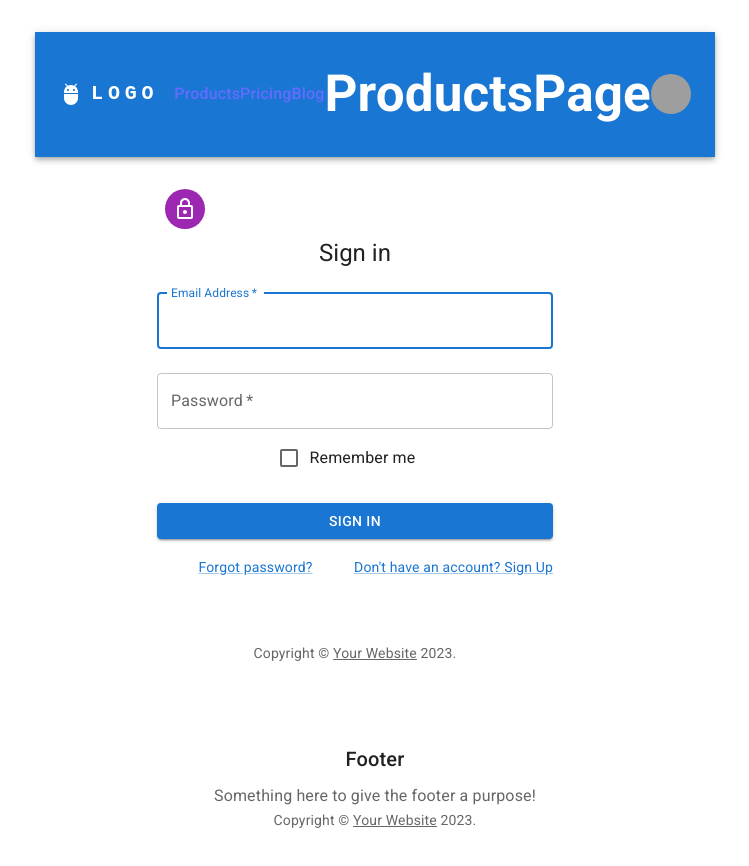
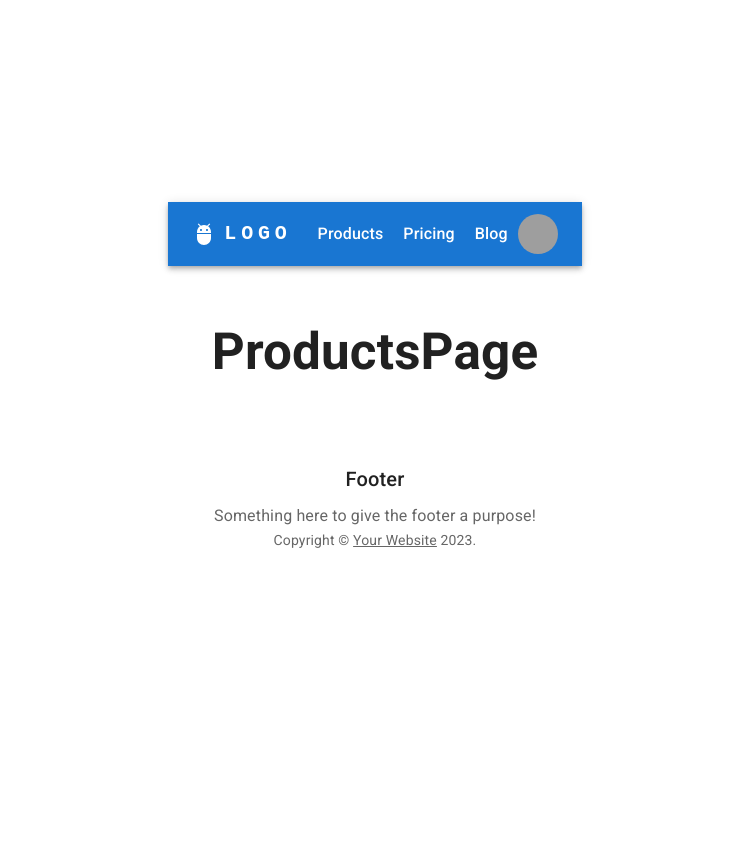
Before and after one commit to ittopshamb/aridon-shop-frontend, a React (Vite) app: page /Products in a window 1280 px wide. Shown: the top 866 px of the page, without its empty margins (265-1014 px from the left). After the commit the page ends 800 px from the top, so only its background shows below. Built offline with nearby package versions, Linux system fonts and the light colour scheme; grey boxes are pictures that could not be loaded.

Commit message:
Fixed page display

```diff
--- a/src/components/Layout/Header.tsx
+++ b/src/components/Layout/Header.tsx
@@ -8,12 +8,10 @@ import Menu from '@mui/material/Menu';
 import MenuIcon from '@mui/icons-material/Menu';
 import Container from '@mui/material/Container';
 import Avatar from '@mui/material/Avatar';
-import Button from '@mui/material/Button';
 import Tooltip from '@mui/material/Tooltip';
 import MenuItem from '@mui/material/MenuItem';
 import AdbIcon from '@mui/icons-material/Adb';
-import {Routes, BrowserRouter as Router, Route, Link, useRoutes} from 'react-router-dom';
-import ProductsPage from '../../features/Catalog/ProductsPage';
+import { Link }from 'react-router-dom';
 const pages = ['Products', 'Pricing', 'Blog'];
 const settings = ['Profile', 'Account', 'Dashboard', 'Logout'];
 
@@ -28,26 +26,13 @@ function ResponsiveAppBar() {
         setAnchorElUser(event.currentTarget);
     };
 
-    const handleCloseNavMenu = (page) => {
+    const handleCloseNavMenu = () => {
         setAnchorElNav(null);
     };
 
     const handleCloseUserMenu = () => {
         setAnchorElUser(null);
     };
-
-    // const publicRoutes = [
-    //     {
-    //         path: '/products',
-    //         component: ProductsPage
-    //     }
-    // ]
-    // const header = () => {
-    //     let routes = useRoutes([
-    //         {path: '/products', element: <ProductsPage/>}
-    //     ])
-    //     return routes;
-    // }
 
     return (
         <AppBar position="static">
@@ -127,19 +112,15 @@ function ResponsiveAppBar() {
                     >
                         LOGO
                     </Typography>
-                    <Router>
                         <Box sx={{ flexGrow: 1, display: { xs: 'none', md: 'flex' } }}>
                             {pages.map((page) => (
-                                <Link key={page} to={`/${page}`}
-                                      sx={{ my: 2, color: 'white', display: 'block' }}>
+                                <Link style={{color: "white", margin:"10px"}} key={page} to={`/${page}`}
+                                      // sx={{ my: 2, color: 'white', display: 'block' }}
+                                >
                                     {page}
                                 </Link>
                             ))}
                         </Box>
-                        <Routes>
-                            <Route path="/Products" element={<ProductsPage/>}/>
-                        </Routes>
-                    </Router>
                     <Box sx={{ flexGrow: 0 }}>
                         <Tooltip title="Open settings">
                             <IconButton onClick={handleOpenUserMenu} sx={{ p: 0 }}>
--- a/src/components/Layout/MainLayout.tsx
+++ b/src/components/Layout/MainLayout.tsx
@@ -6,6 +6,11 @@ import { createTheme, ThemeProvider } from '@mui/material/styles';
 import Header from './Header';
 import Footer from './Footer';
 import LoginPage from "../../features/auth/LoginPage";
+import {Routes, BrowserRouter as Router, Route} from 'react-router-dom';
+import ProductsPage from "../../features/catalog/ProductsPage";
+import NotfoundPage from "../../features/NotfoundPage";
+import {Login} from "@mui/icons-material";
+
 
 const sections = [
   { title: 'Technology', url: '#' },
@@ -29,13 +34,20 @@ export default function MainLayout() {
     <ThemeProvider theme={theme}>
       <CssBaseline />
       <Container maxWidth="lg">
+        <Router>
             <Header />
             <main>
               <Grid container spacing={5} sx={{ mt: 3 }}>
                 {/*подставляется страница, которая выбрана на текущий момент: */}
-            <LoginPage />
+                {/*<LoginPage />*/}
               </Grid>
             </main>
+            <Routes>
+                <Route path="/Products" element={<ProductsPage/>}/>
+                <Route path="/" element={<LoginPage/>}/>
+                <Route path="*" element={<NotfoundPage/>}/>
+            </Routes>
+        </Router>
       </Container>
       <Footer
         title="Footer"
```
Lines whose indentation alone changed are shown as unchanged.
